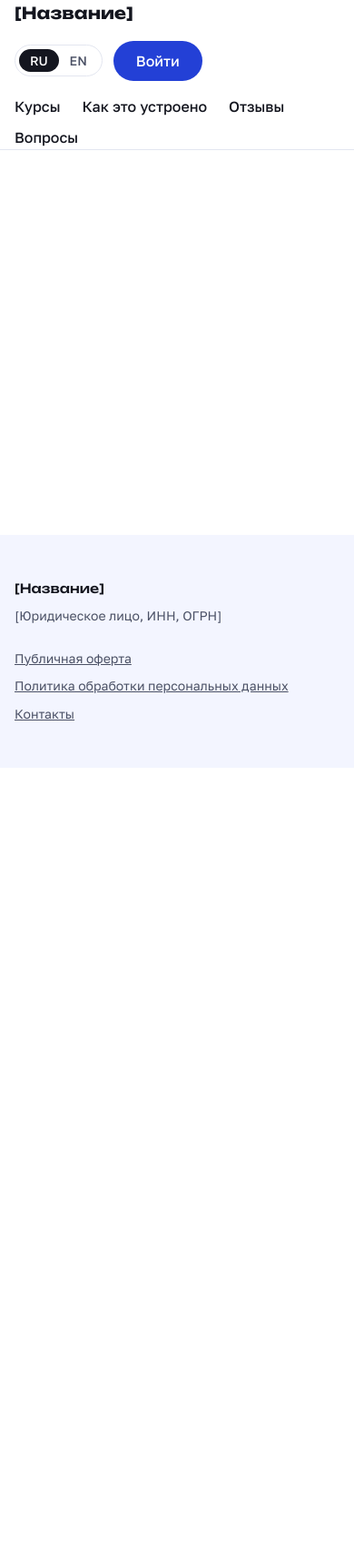
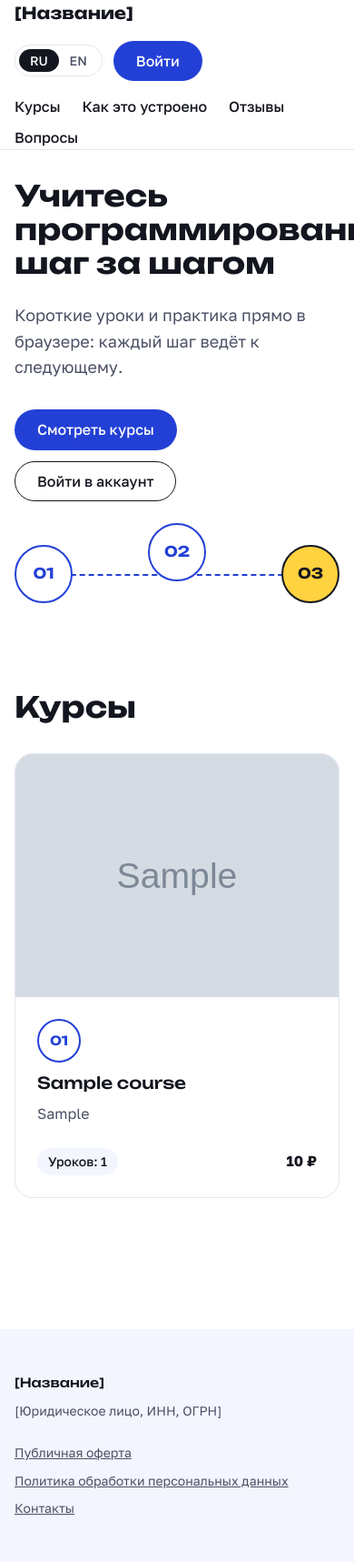
Before and after one commit to EugeneMorrison/learning-platform, a Django app: page / in a window 390 px wide; the page is wider, and only the part inside the window is pictured. Shown: that part at 91% size. Before the commit the page ends 792 px from the top of that part, so only its background shows below. Run offline with Django 5.2, Linux system fonts and the light colour scheme; tables that the repository leaves empty hold one stand-in row (values such as "Sample post"); grey boxes marked "Sample" are stand-in pictures; parts of the project's set-up code (start-up, migrations or seed data) failed here and were passed over.

Commit message:
Step 3: hero and live course catalog (+ course_detail placeholder)
- Hero with placeholder copy (TODO: copy from Lyudmila), "Смотреть курсы"
  to #catalog, login button to the React /login/ route, and a decorative
  01 -> 02 -> 03 path.
- Catalog of published courses ordered by sort_order, title, with lesson
  counts annotated in one query; cards show step number, cover or cobalt
  fallback, tagline, "Уроков: N", and "Бесплатно" or the price in rubles
  (old price struck through only when greater).
- course/<slug>/ (course_detail) placeholder under / and /en/.
- Header "Курсы" link now points to the landing page's #catalog.
- English translations for the new strings; tests in backend/tests.py.

Co-Authored-By: Claude Opus 5.5 <noreply@anthropic.com>

```diff
--- a/backend/static/public/css/base.css
+++ b/backend/static/public/css/base.css
@@ -64,6 +64,24 @@ a {
   outline-offset: var(--space-1);
 }
 
+/* Hidden visually, still read by screen readers. */
+.visually-hidden {
+  position: absolute;
+  width: 1px;
+  height: 1px;
+  margin: -1px;
+  padding: 0;
+  overflow: hidden;
+  clip: rect(0 0 0 0);
+  white-space: nowrap;
+  border: 0;
+}
+
+/* Vertical rhythm for top-level page sections. */
+.page-section {
+  padding: var(--space-8) 0;
+}
+
 .container {
   width: 100%;
   max-width: var(--container-width);
@@ -95,6 +113,17 @@ a {
 
 .btn-primary:hover {
   background: var(--color-ink);
+}
+
+.btn-secondary {
+  background: var(--color-ground);
+  border-color: var(--color-ink);
+  color: var(--color-ink);
+}
+
+.btn-secondary:hover {
+  border-color: var(--color-accent);
+  color: var(--color-accent);
 }
 
 .pill {
--- /dev/null
+++ b/backend/static/public/css/landing.css
@@ -0,0 +1,224 @@
+/*
+ * Landing page: hero with the numbered path motif (direction C) and the course
+ * catalog. Uses only the variables from tokens.css.
+ */
+
+/* Hero */
+.hero {
+  padding: var(--space-8) 0 var(--space-7);
+}
+
+.hero__inner {
+  display: flex;
+  flex-wrap: wrap;
+  align-items: center;
+  justify-content: space-between;
+  gap: var(--space-7);
+}
+
+.hero__text {
+  flex: 1 1 calc(var(--container-width) / 2);
+  min-width: 0;
+}
+
+.hero__title {
+  margin-bottom: var(--space-5);
+}
+
+.hero__lead {
+  max-width: calc(var(--container-width) / 2);
+  margin-bottom: var(--space-6);
+  color: var(--color-muted);
+  font-size: var(--text-lg);
+}
+
+.hero__actions {
+  display: flex;
+  flex-wrap: wrap;
+  gap: var(--space-3);
+}
+
+/* Decorative path: 01 → 02 → 03 on a dashed line, the goal step in yellow. */
+.hero-path {
+  position: relative;
+  display: flex;
+  justify-content: space-between;
+  gap: var(--space-6);
+  margin: 0;
+  padding: 0;
+  list-style: none;
+}
+
+.hero-path::before {
+  content: "";
+  position: absolute;
+  top: 50%;
+  left: var(--space-6);
+  right: var(--space-6);
+  border-top: calc(var(--border-width) * 2) dashed var(--color-accent);
+}
+
+.hero-path__step {
+  position: relative;
+  display: flex;
+  align-items: center;
+  justify-content: center;
+  width: var(--space-8);
+  height: var(--space-8);
+  border: calc(var(--border-width) * 2) solid var(--color-accent);
+  border-radius: var(--radius-pill);
+  background: var(--color-ground);
+  color: var(--color-accent);
+  font-family: var(--font-heading);
+  font-weight: var(--weight-bold);
+}
+
+.hero-path__step:nth-child(2) {
+  transform: translateY(calc(var(--space-5) * -1));
+}
+
+.hero-path__step--goal {
+  border-color: var(--color-ink);
+  background: var(--color-highlight);
+  color: var(--color-ink);
+}
+
+/* Catalog */
+.catalog {
+  padding: var(--space-7) 0;
+  scroll-margin-top: var(--space-4);
+}
+
+.catalog__title {
+  margin-bottom: var(--space-6);
+}
+
+.catalog__list {
+  display: grid;
+  grid-template-columns: repeat(auto-fill, minmax(min(100%, calc(var(--container-width) / 4)), 1fr));
+  gap: var(--space-5);
+  margin: 0;
+  padding: 0;
+  list-style: none;
+}
+
+.catalog__empty {
+  padding: var(--space-6);
+  border: var(--border-width) dashed var(--color-line);
+  border-radius: var(--radius-card);
+  background: var(--color-soft);
+  color: var(--color-muted);
+}
+
+/* Course card: the whole card is one link. */
+.course-card {
+  display: flex;
+  flex-direction: column;
+  height: 100%;
+  overflow: hidden;
+  border: var(--border-width) solid var(--color-line);
+  border-radius: var(--radius-card);
+  background: var(--color-ground);
+  color: var(--color-ink);
+  text-decoration: none;
+}
+
+.course-card:hover {
+  border-color: var(--color-accent);
+}
+
+.course-card__media {
+  aspect-ratio: 16 / 9;
+  background: var(--color-soft);
+}
+
+.course-card__cover {
+  width: 100%;
+  height: 100%;
+  object-fit: cover;
+}
+
+/* No cover: branded cobalt block with the course initial. */
+.course-card__fallback {
+  display: flex;
+  align-items: center;
+  justify-content: center;
+  height: 100%;
+  background: var(--color-accent);
+  color: var(--color-highlight);
+  font-family: var(--font-heading);
+  font-size: var(--text-3xl);
+  font-weight: var(--weight-bold);
+}
+
+.course-card__body {
+  display: flex;
+  flex: 1;
+  flex-direction: column;
+  gap: var(--space-3);
+  padding: var(--space-5);
+}
+
+/* Step number from the loop: the path motif on every card. */
+.course-card__step {
+  display: inline-flex;
+  align-self: flex-start;
+  align-items: center;
+  justify-content: center;
+  min-width: var(--space-7);
+  height: var(--space-7);
+  padding: 0 var(--space-2);
+  border: calc(var(--border-width) * 2) solid var(--color-accent);
+  border-radius: var(--radius-pill);
+  color: var(--color-accent);
+  font-family: var(--font-heading);
+  font-size: var(--text-sm);
+  font-weight: var(--weight-bold);
+}
+
+.course-card:hover .course-card__step {
+  border-color: var(--color-ink);
+  background: var(--color-highlight);
+  color: var(--color-ink);
+}
+
+.course-card__title {
+  margin: 0;
+  font-size: var(--text-lg);
+}
+
+.course-card__tagline {
+  margin: 0;
+  color: var(--color-muted);
+}
+
+.course-card__meta {
+  display: flex;
+  flex-wrap: wrap;
+  align-items: center;
+  justify-content: space-between;
+  gap: var(--space-3);
+  margin-top: auto;
+  padding-top: var(--space-3);
+}
+
+.course-card__price {
+  font-weight: var(--weight-bold);
+}
+
+.course-card__old-price {
+  margin-right: var(--space-2);
+  color: var(--color-muted);
+  font-weight: var(--weight-regular);
+}
+
+/* Narrow screens */
+@media (max-width: 40rem) {
+  .hero {
+    padding-top: var(--space-6);
+  }
+
+  .hero-path {
+    width: 100%;
+  }
+}
--- a/backend/templates/public/base.html
+++ b/backend/templates/public/base.html
@@ -19,7 +19,7 @@
 
       <nav class="site-nav" aria-label="{% translate "Основная навигация" %}">
         <ul class="site-nav__list">
-          <li><a class="site-nav__link" href="{% url 'landing' %}#courses">{% translate "Курсы" %}</a></li>
+          <li><a class="site-nav__link" href="{% url 'landing' %}#catalog">{% translate "Курсы" %}</a></li>
           <li><a class="site-nav__link" href="{% url 'landing' %}#how">{% translate "Как это устроено" %}</a></li>
           <li><a class="site-nav__link" href="{% url 'landing' %}#reviews">{% translate "Отзывы" %}</a></li>
           <li><a class="site-nav__link" href="{% url 'landing' %}#faq">{% translate "Вопросы" %}</a></li>
--- a/backend/templates/public/landing.html
+++ b/backend/templates/public/landing.html
@@ -1,10 +1,83 @@
 {% extends "public/base.html" %}
-{% load i18n %}
+{% load i18n static %}
+
+{% block extra_head %}
+  <link rel="stylesheet" href="{% static 'public/css/landing.css' %}">
+{% endblock %}
 
 {% block content %}
-  <section class="hero" aria-label="{% translate "Главный экран" %}">
+  <section class="hero" aria-labelledby="hero-title">
+    <div class="container hero__inner">
+      <div class="hero__text">
+        {# TODO: copy from Lyudmila #}
+        <h1 id="hero-title" class="hero__title">{% translate "Учитесь программированию шаг за шагом" %}</h1>
+        {# TODO: copy from Lyudmila #}
+        <p class="hero__lead">{% translate "Короткие уроки и практика прямо в браузере: каждый шаг ведёт к следующему." %}</p>
+        <div class="hero__actions">
+          <a class="btn btn-primary" href="#catalog">{% translate "Смотреть курсы" %}</a>
+          {# React login page (client-side route served by spa_view). #}
+          <a class="btn btn-secondary" href="/login/">{% translate "Войти в аккаунт" %}</a>
+        </div>
+      </div>
+
+      {# Decorative learning path, direction C. #}
+      <ol class="hero-path" aria-hidden="true">
+        <li class="hero-path__step">01</li>
+        <li class="hero-path__step">02</li>
+        <li class="hero-path__step hero-path__step--goal">03</li>
+      </ol>
+    </div>
+  </section>
+
+  <section id="catalog" class="catalog" aria-labelledby="catalog-title">
     <div class="container">
-      {# Hero content comes in step 3. #}
+      <h2 id="catalog-title" class="catalog__title">{% translate "Курсы" %}</h2>
+
+      {% if courses %}
+        <ol class="catalog__list">
+          {% for course in courses %}
+            <li>
+              <a class="course-card" href="{% url 'course_detail' slug=course.slug %}">
+                <div class="course-card__media">
+                  {% if course.cover %}
+                    {# Fixed 16:9 box; width/height reserve space so the grid doesn't shift. #}
+                    <img class="course-card__cover" src="{{ course.cover.url }}"
+                         alt="{% blocktranslate with title=course.title %}Обложка курса «{{ title }}»{% endblocktranslate %}"
+                         width="640" height="360" loading="lazy">
+                  {% else %}
+                    <div class="course-card__fallback" aria-hidden="true">{{ course.title|first|upper }}</div>
+                  {% endif %}
+                </div>
+
+                <div class="course-card__body">
+                  <span class="course-card__step">{{ forloop.counter|stringformat:"02d" }}</span>
+                  <h3 class="course-card__title">{{ course.title }}</h3>
+                  {% if course.tagline %}
+                    <p class="course-card__tagline">{{ course.tagline }}</p>
+                  {% endif %}
+
+                  <div class="course-card__meta">
+                    {# Not blocktranslate count: Russian msgids would get English plural rules. #}
+                    <span class="pill">{% translate "Уроков:" %} {{ course.lesson_count }}</span>
+                    <span class="course-card__price">
+                      {% if course.is_free %}
+                        {% translate "Бесплатно" %}
+                      {% else %}
+                        {% if course.old_price_label %}
+                          <s class="course-card__old-price"><span class="visually-hidden">{% translate "Старая цена:" %} </span>{{ course.old_price_label }}</s>
+                        {% endif %}
+                        {{ course.price_label }}
+                      {% endif %}
+                    </span>
+                  </div>
+                </div>
+              </a>
+            </li>
+          {% endfor %}
+        </ol>
+      {% else %}
+        <p class="catalog__empty">{% translate "Курсы скоро появятся. Загляните позже." %}</p>
+      {% endif %}
     </div>
   </section>
 {% endblock %}
--- a/backend/urls.py
+++ b/backend/urls.py
@@ -3,6 +3,7 @@ Main URL Configuration for Learning Platform
 
 Includes:
 - Landing page: / (Russian) and /en/ (English), rendered by Django
+- Course page: /course/<slug>/ and /en/course/<slug>/ (Django)
 - Language switch: /i18n/setlang/ (Django's set_language view)
 - Admin panel: /admin/
 - API endpoints: /api/
@@ -18,7 +19,7 @@ from django.views.decorators.clickjacking import xframe_options_exempt
 from django.views.static import serve
 from django.conf import settings
 
-from .views import landing_view
+from .views import course_detail_view, landing_view
 
 
 @xframe_options_exempt
@@ -51,6 +52,7 @@ urlpatterns = [
 # Must come before the SPA catch-all, which would otherwise answer at /.
 urlpatterns += i18n_patterns(
     path('', landing_view, name='landing'),
+    path('course/<slug:slug>/', course_detail_view, name='course_detail'),
     prefix_default_language=False,
 )
 
--- a/backend/views.py
+++ b/backend/views.py
@@ -5,9 +5,54 @@ Templates live in backend/templates/public/, styles in backend/static/public/.
 The React app is served separately by spa_view / lesson_view in backend/urls.py.
 """
 
-from django.shortcuts import render
+from decimal import Decimal
+
+from django.db.models import Count
+from django.shortcuts import get_object_or_404, render
+
+from api.models import Course
+
+NBSP = ' '
+
+
+def format_rub(value):
+    """Format a ruble amount as "1 990 ₽" (non-breaking spaces).
+
+    price/old_price are DecimalField(decimal_places=2). Whole amounts drop the
+    kopecks; non-integer amounts show them with a decimal comma ("1 990,50 ₽")
+    rather than being rounded, so the card never misstates what is charged.
+
+    Done here rather than with intcomma so the price reads the same on / and /en/,
+    and because backend/ is not an installed app (no templatetags).
+    """
+    value = Decimal(value).quantize(Decimal('0.01'))
+    rubles, kopecks = divmod(value, 1)
+    text = f'{int(rubles):,}'.replace(',', NBSP)
+    if kopecks:
+        text += ',' + f'{kopecks:.2f}'[2:]
+    return f'{text}{NBSP}₽'
 
 
 def landing_view(request):
     """Landing page: Russian at /, English at /en/ (see i18n_patterns in urls.py)."""
-    return render(request, 'public/landing.html')
+    # Explicit order_by: Meta.ordering is ['sort_order', '-created_at'], the landing
+    # wants title as the tiebreak. annotate() gives lesson counts in the same query.
+    courses = list(
+        Course.objects.filter(is_published=True)
+        .annotate(lesson_count=Count('lessons'))
+        .order_by('sort_order', 'title')
+    )
+    for course in courses:
+        course.price_label = format_rub(course.price)
+        course.old_price_label = (
+            format_rub(course.old_price)
+            if course.old_price is not None and course.old_price > course.price
+            else ''
+        )
+    return render(request, 'public/landing.html', {'courses': courses})
+
+
+def course_detail_view(request, slug):
+    """Course page. Placeholder template for now; step 4 replaces it (keep URL name)."""
+    course = get_object_or_404(Course, slug=slug, is_published=True)
+    return render(request, 'public/course_detail.html', {'course': course})
```
Also changed, not shown: backend/templates/public/course_detail.html (added, +12 -0 lines), backend/tests.py (added, +170 -0 lines), backend/locale/en/LC_MESSAGES/django.po, 1 other file.
